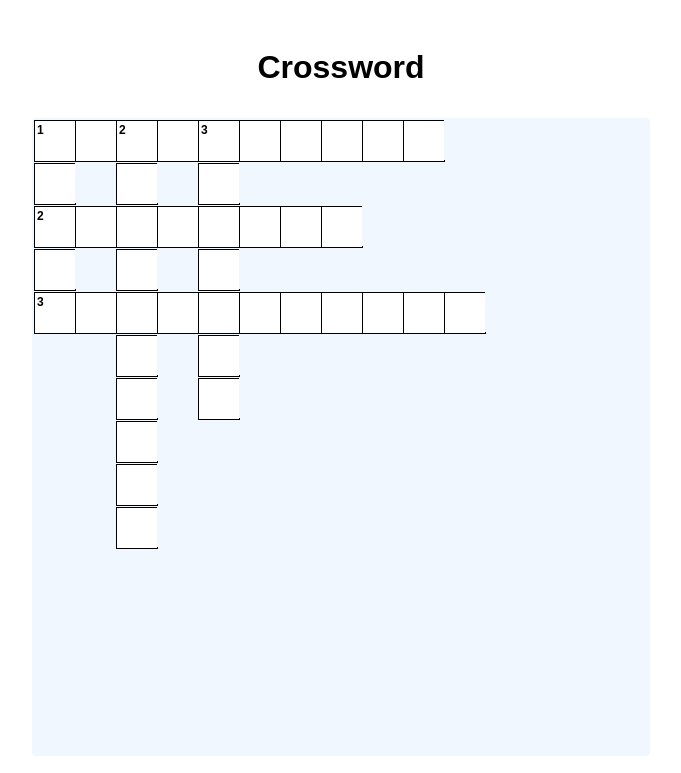
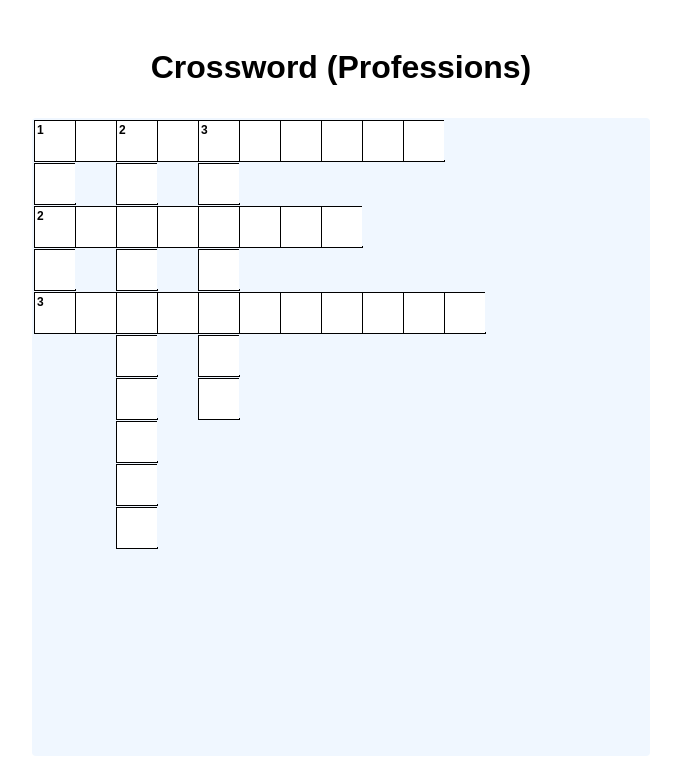
Before and after one commit to aaronshi1129/crossword-professions, a plain HTML site: page index.html in a window 1280 px wide. Shown: the top 773 px of the page, without its empty margins (299-980 px from the left). Drawn offline with Linux system fonts and the light colour scheme.

Commit message:
Update index.html

```diff
--- a/index.html
+++ b/index.html
@@ -104,7 +104,7 @@
   }
 </style>
 </head><body>
-<h1>Crossword</h1>
+<h1>Crossword (Professions)</h1>
 <div class="grid" id="crossword"></div>
 <div class="clues" id="clues"></div>
 <button onclick="checkAnswers()">Check Answers</button>
```
